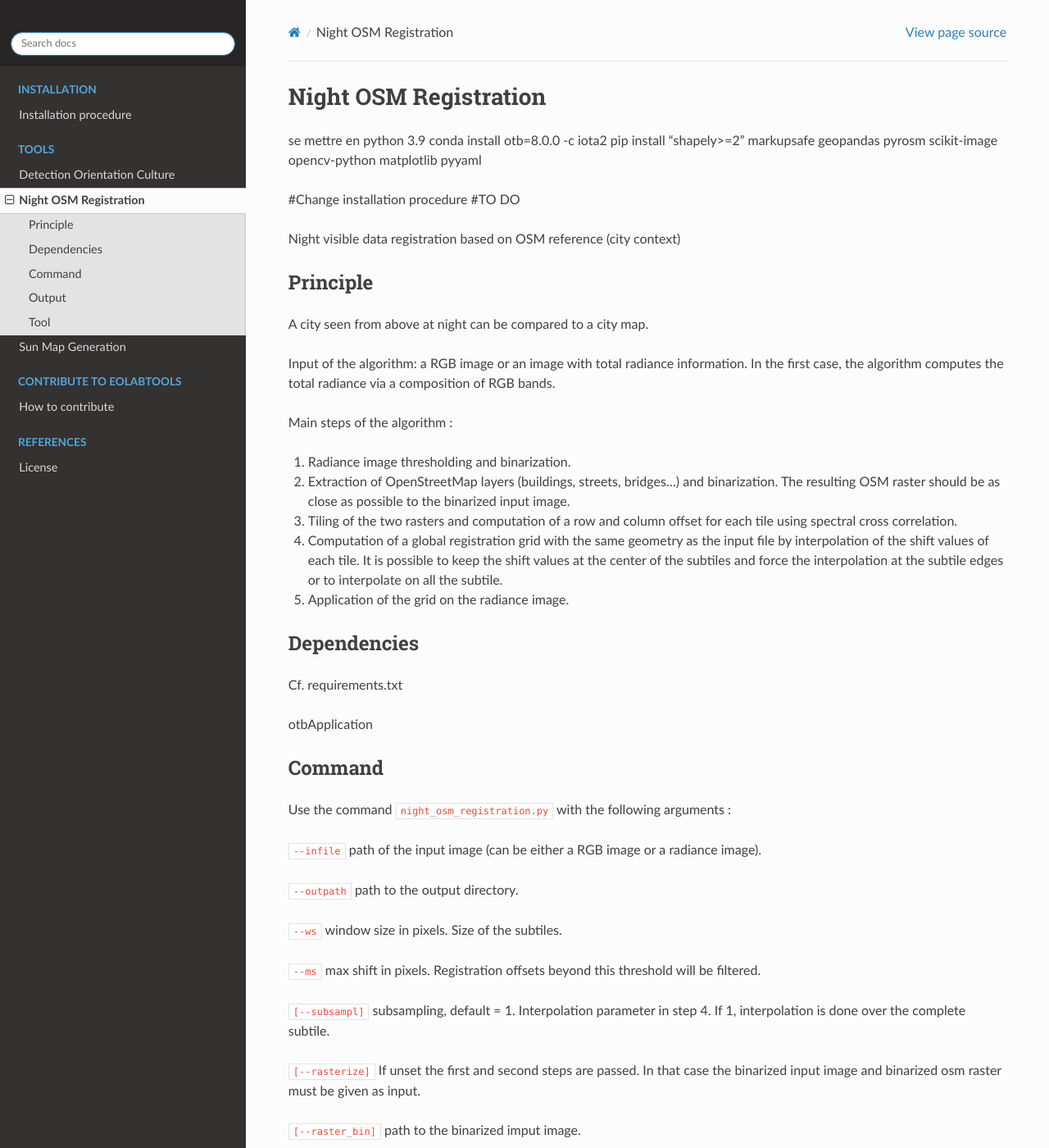
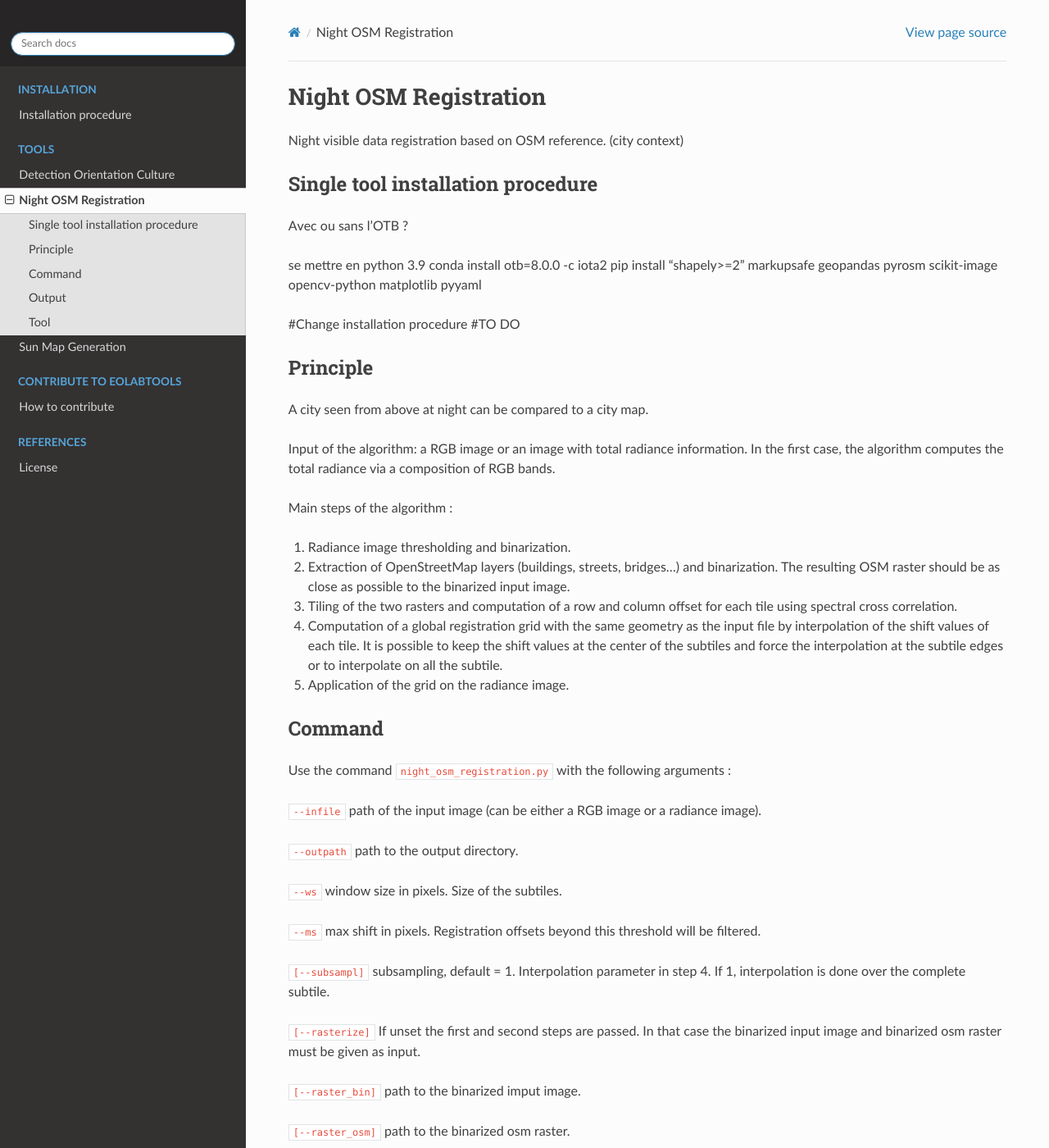
Before and after one commit to cadauxe/eolabtools, a Sphinx documentation site: the page built from docs/source/night_osm.rst, in a window 1280 px wide and 1400 px high. Shown: the whole window at 82% size. Built offline with Sphinx 7.4.7 and the Read the Docs theme 3.1.0, drawn with Linux system fonts in a browser that asks for light colours; the version number is read from the project's files by our own code.

Commit message:
docs : wip updated doc

```diff
--- a/docs/source/install.rst
+++ b/docs/source/install.rst
@@ -4,5 +4,5 @@
 Installation
 ======================
 
-#Verify installation procedure
-#TO DO
+Each tools can be use in separate virtual environnements.
+The single tool installation is provided in each tool page.
--- a/docs/source/night_osm.rst
+++ b/docs/source/night_osm.rst
@@ -3,6 +3,13 @@
 ======================
 Night OSM Registration
 ======================
+
+Night visible data registration based on OSM reference. (city context)
+
+Single tool installation procedure
+===============================
+
+Avec ou sans l'OTB ?
 
 se mettre en python 3.9
 conda install otb=8.0.0 -c iota2
@@ -31,12 +37,6 @@ Main steps of the algorithm :
 5. Application of the grid on the radiance image.
 
 
-Dependencies
-============
-
-Cf. requirements.txt
-
-otbApplication
 
 Command
 =======
```
Also changed, not shown: other parts of docs/source/night_osm.rst (+0 -1 lines).
